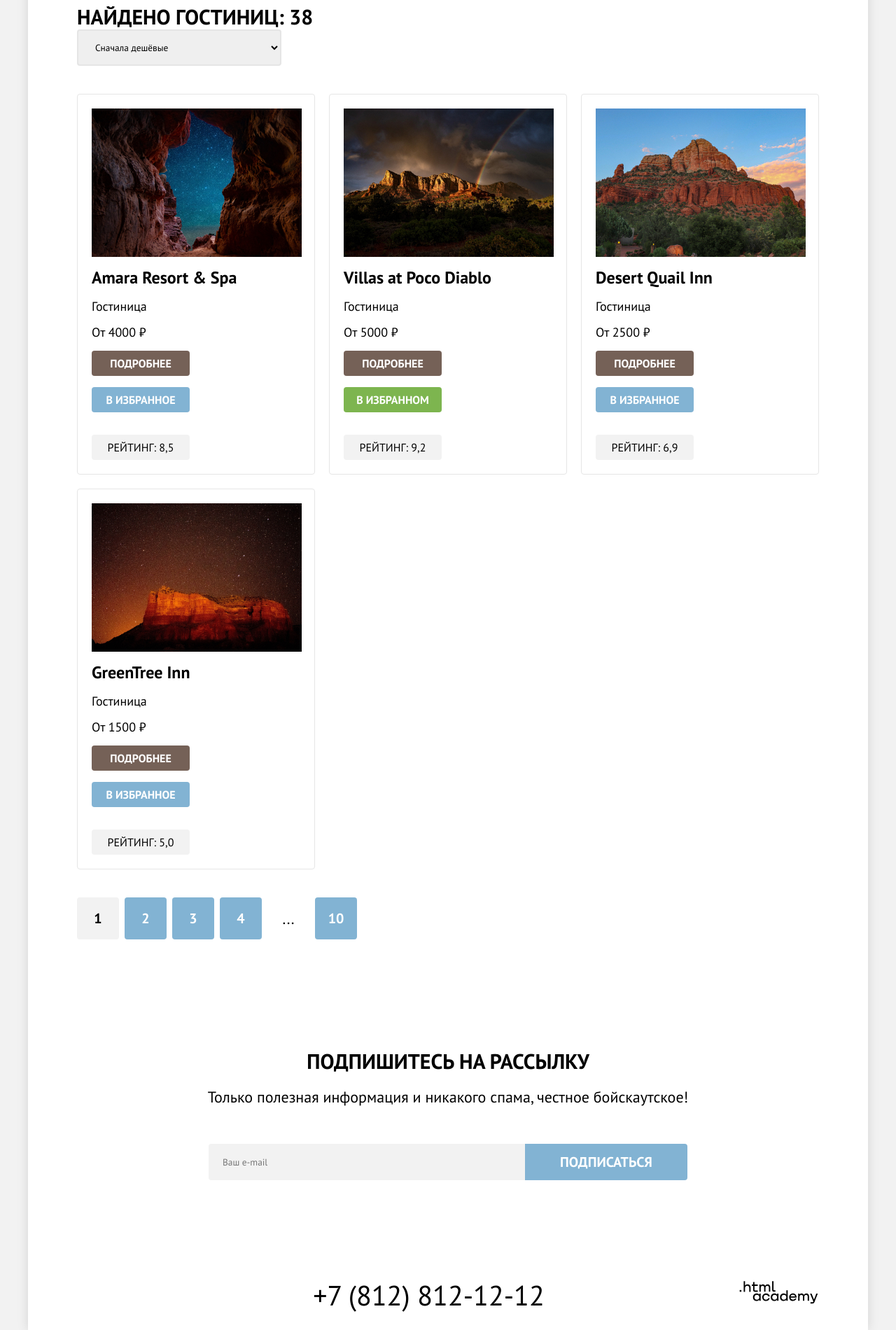
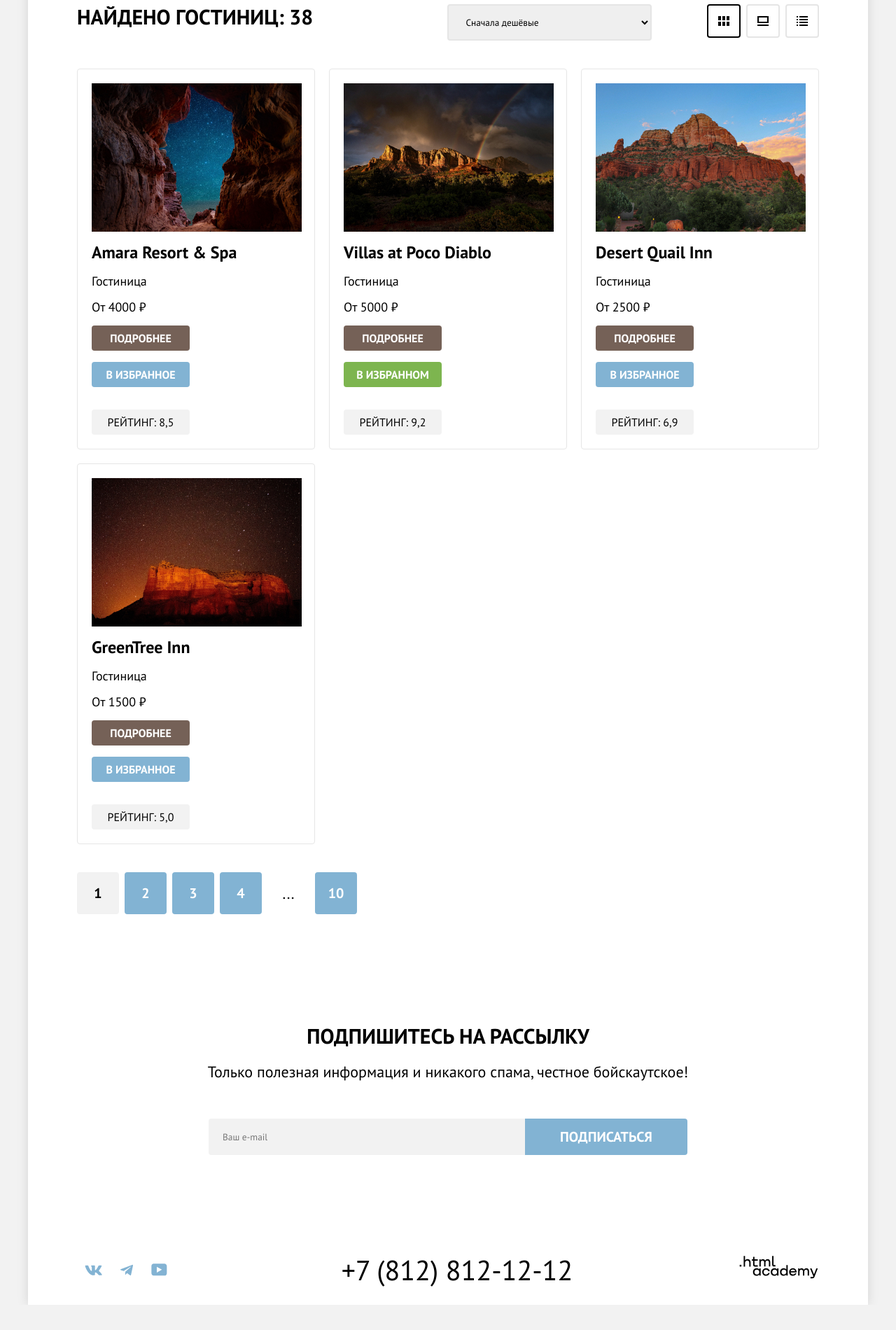
Before and after one commit to htmlacademy-htmlcss/2144201-sedona-35, a plain HTML site: page catalog.html in a window 1280 px wide. Shown: the part 510-2410 px from the top of the page at 70% size. After the commit the page ends 2374 px from the top, so only its background shows below. Drawn offline with Linux system fonts and the light colour scheme.

Commit message:
дорабатывает микросетки на флексах
хедер, футер, хедер результатов поиска на странице каталога

```diff
--- a/catalog.html
+++ b/catalog.html
@@ -24,7 +24,8 @@
               <a class="navigation-link" href="#">О Седоне</a>
             </li>
             <li class="navigation-item">
-              <a class="navigation-link navigation-link-current">Гостиницы</a>
+              <div class="navigation-link-current"></div>
+              <a class="navigation-link">Гостиницы</a>
             </li>
           </ul>
           <div class="navigation-user">
@@ -53,7 +54,7 @@
           <header class="catalog-header">
             <h1 class="catalog-header-title">Гостиницы Седоны</h1>
             <ul class="breadcrumbs">
-              <li class="breadcrumbs-item">
+              <li class="breadcrumbs-index">
                 <a class="breadcrumbs-link" href="index.html">
                   <span class="visually-hidden">Главная</span>
                 </a>
@@ -124,6 +125,7 @@
         <!-- Search results -->
         <section class="search-results">
           <header class="search-header">
+            <div class="search-header-info">
               <h2 class="visually-hidden">Результаты поиска</h2>
               <p class="list-head">Найдено гостиниц: <span>38</span></p>
 
@@ -132,16 +134,25 @@
                 <option value="expensive">Сначала дорогие</option>
                 <option value="popular">Сначала популярные</option>
               </select>
+            </div>
 
+            <ul class="results-layout-list">
+              <li class="layout layout-table layout-current">
                 <a href="#" class="button">
                 <span class="visually-hidden">Отобразить в виде таблицы</span>
                 </a>
-            <a href="#" class="button button-light">
+              </li>
+              <li class="layout layout-card">
+                <a href="#" class="button">
                   <span class="visually-hidden">Отобразить карточки по одной</span>
                 </a>
-            <a href="#" class="button button-light">
+              </li>
+              <li class="layout layout-list">
+                <a href="#" class="button">
                   <span class="visually-hidden">Отобразить в виде списка</span>
                 </a>
+              </li>
+            </ul>
           </header>
 
           <ul class="hotel-list">
@@ -240,17 +251,17 @@
         <section class="footer-contacts">
           <h2 class="visually-hidden">Контакты</h2>
           <ul class="contacts-social-list">
-            <li class="contacts-social-item">
+            <li class="contacts-social-item vkontakte">
               <a class="contacts-social-link" href="#">
                 <span class="visually-hidden">ВКонтакте</span>
               </a>
             </li>
-            <li class="contacts-social-item">
+            <li class="contacts-social-item telegram">
               <a class="contacts-social-link" href="#">
                 <span class="visually-hidden">Телеграм</span>
               </a>
             </li>
-            <li class="contacts-social-item">
+            <li class="contacts-social-item youtube">
               <a class="contacts-social-link" href="#">
                 <span class="visually-hidden">YouTube</span>
               </a>
--- a/styles/styles.css
+++ b/styles/styles.css
@@ -169,9 +169,21 @@ fieldset {
   padding: 16px 20px;
 }
 
+/*
+.navigation-link-current {
+  position: relative;
+  background-color: #756257;
+  height: 2px;
+  width: 94px;
+  margin: 0;
+  padding: 0;
+  top: 44px;
+}
+*/
+
 .navigation-item-search {
-  width: 44px;
-  height: 64px;
+  min-width: 44px;
+  min-height: 64px;
   background-color: #FFFFFF;
   background-image: url("../images/search.svg");
   background-size: 20px;
@@ -180,8 +192,8 @@ fieldset {
 }
 
 .navigation-item-like {
-  width: 44px;
-  height: 64px;
+  min-width: 44px;
+  min-height: 64px;
   background-color: #FFFFFF;
   background-image: url("../images/like.svg");
   background-size: 20px;
@@ -414,7 +426,10 @@ recommendations-description {
 
 .breadcrumbs {
   display: flex;
-  margin: 0;
+  justify-content: flex-start;
+  align-items: center;
+  padding: 0px;
+  gap: 10px;
 }
 
 .breadcrumbs-item {
@@ -422,6 +437,14 @@ recommendations-description {
   line-height: inherit;
   text-align: left;
   margin-right: 10px;
+}
+
+.breadcrumbs-index {
+  width: 12px;
+  height: 12px;
+  background-color: none;
+  background-image: url("../images/breadcrumbs-home.svg");
+  background-position: center;
 }
 
 .catalog-filter {
@@ -449,15 +472,24 @@ recommendations-description {
 }
 
 /* Search results */
-.search-header {
-  margin-top: 0;
-  margin-bottom: 40px;
-}
-
 .search-results {
   padding: 70px;
   padding-top: 50px;
   padding-bottom: 60px;
+}
+
+/* Search results header */
+.search-header {
+  display: flex;
+  margin-top: 0;
+  margin-bottom: 40px;
+  width: 100%;
+  justify-content: space-between;
+}
+
+.search-header-info {
+  display: flex;
+  gap: 192px;
 }
 
 .list-head {
@@ -465,9 +497,44 @@ recommendations-description {
   line-height: 36px;
   font-weight: 700;
   text-transform: uppercase;
-  margin: 0 auto;
+  margin: 0;
 }
 
+/* Search results layouts */
+.results-layout-list {
+  display: flex;
+  gap: 8px;
+  width: 160px;
+}
+
+.layout {
+  width: 48px;
+  height: 48px;
+  background-color: #FFFFFF;
+  background-repeat: no-repeat;
+  background-position: center;
+  border: 2px solid #E5E5E5;
+  border-radius: 4px;
+  box-sizing: border-box;
+}
+
+.layout-table {
+  background-image: url("../images/layout-buttons/table.svg");
+}
+
+.layout-card {
+  background-image: url("../images/layout-buttons/card.svg");
+}
+
+.layout-list {
+  background-image: url("../images/layout-buttons/list.svg");
+}
+
+.layout-current {
+  border: 2px solid #000000;
+}
+
+/* Hotel cards */
 .hotel-list {
   display: flex;
   flex-wrap: wrap;
@@ -583,11 +650,33 @@ recommendations-description {
   display: flex;
   justify-content: space-between;
   align-items: center;
+  gap: 0;
 }
 
-.contacts-social-item {
-  padding-left: 10px;
-  padding-right: 10px;
+.contacts-social-list li {
+  width: 47px;
+  height: 40px;
+}
+
+.vkontakte {
+  background-image: url("../images/social/vkontakte.svg");
+  background-repeat: no-repeat;
+  background-position: center;
+  background-color: #FFFFFF;
+}
+
+.telegram {
+  background-image: url("../images/social/telegram.svg");
+  background-repeat: no-repeat;
+  background-position: center;
+  background-color: #FFFFFF;
+}
+
+.youtube {
+  background-image: url("../images/social/youtube.svg");
+  background-repeat: no-repeat;
+  background-position: center;
+  background-color: #FFFFFF;
 }
 
 .contacts-phone {
```
Also changed, not shown: index.html (+5 -4 lines). Lines whose indentation alone changed are shown as unchanged.
